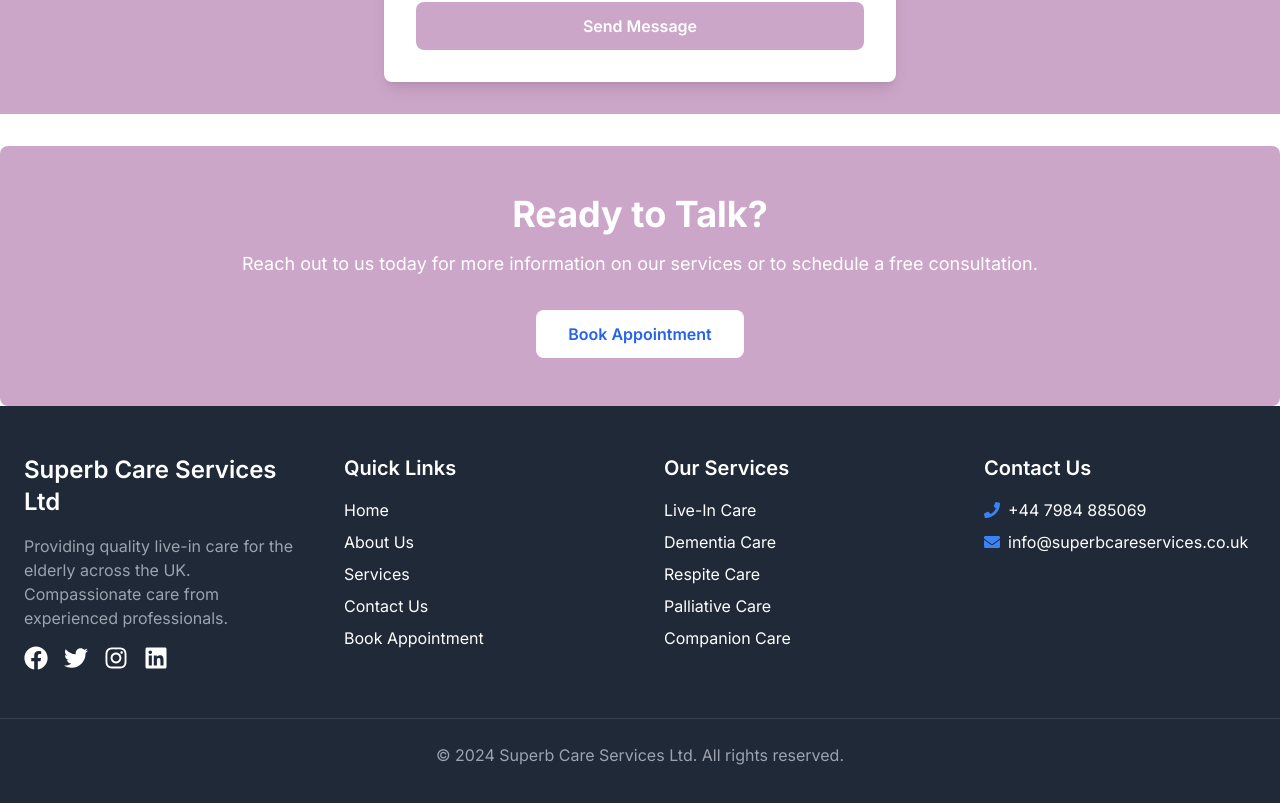
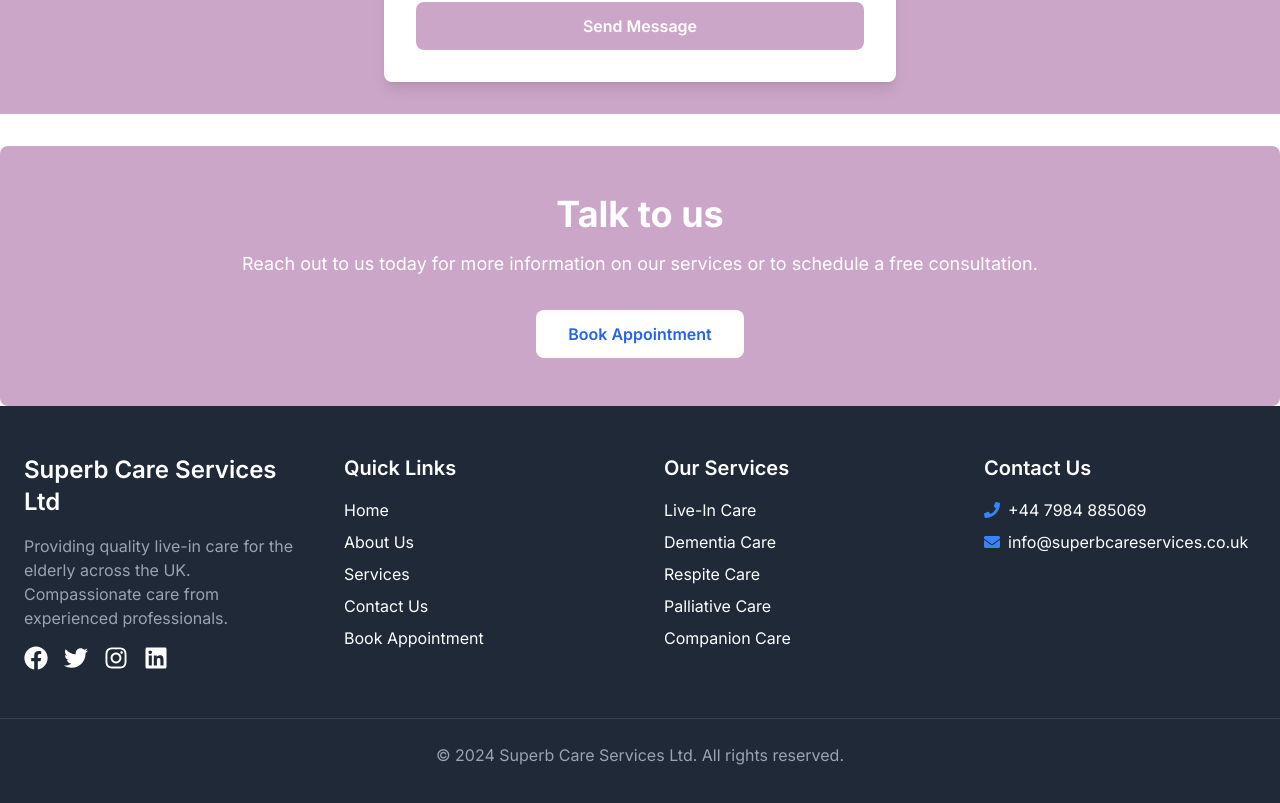
Before and after one commit to JeiKiarie/superbcare-v3, a Next.js app: page /contact-us in a window 1280 px wide. Shown: the part 1765-2568 px from the top of the page. Built offline with nearby package versions, Linux system fonts and the light colour scheme.

Commit message:
edited text

```diff
--- a/app/contact-us/page.jsx
+++ b/app/contact-us/page.jsx
@@ -258,7 +258,7 @@ const ContactPage = () => {
 					initial={{ opacity: 0 }}
 					animate={{ opacity: 1 }}
 					transition={{ duration: 1 }}>
-					Ready to Talk?
+					Talk to us
 				</motion.h2>
 				<motion.p
 					className="text-lg mb-8"
```
